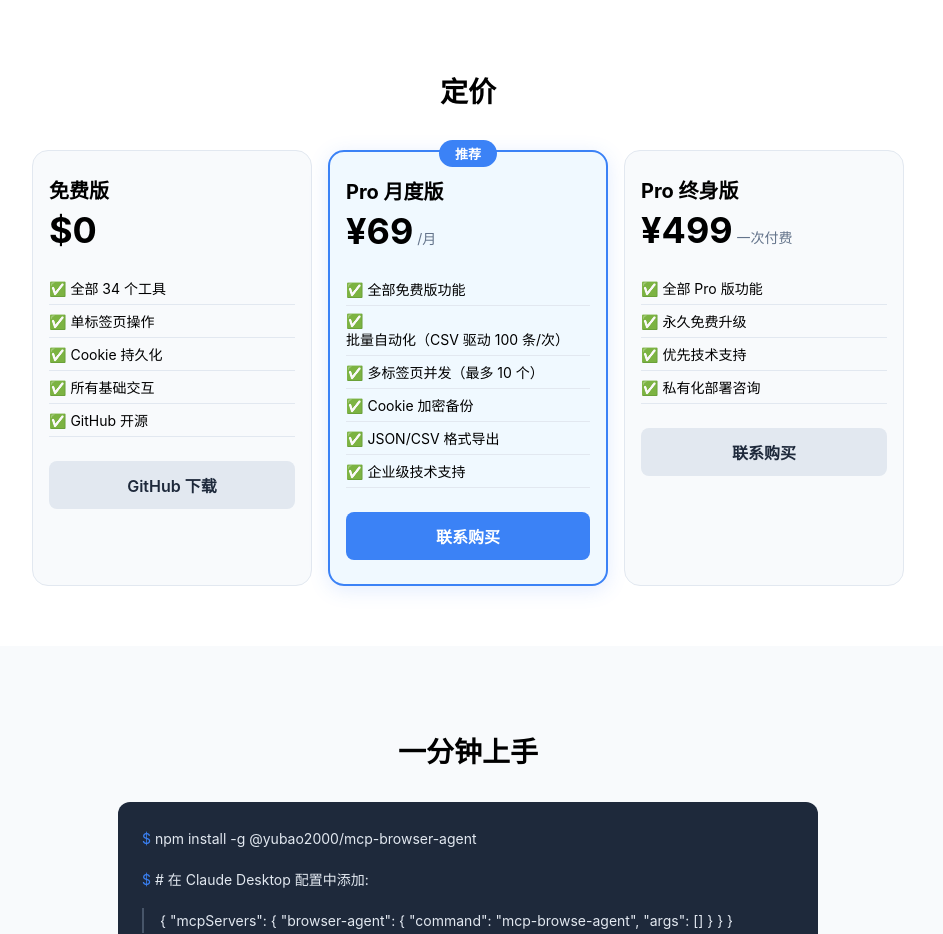
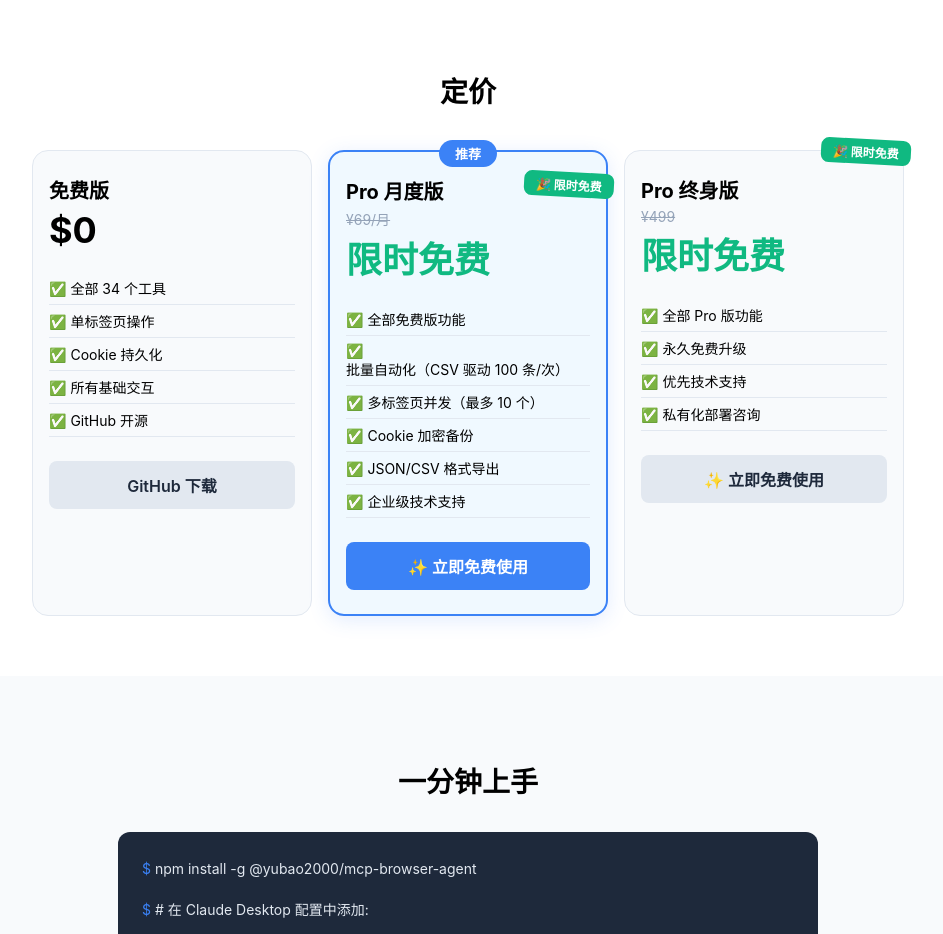
Before and after one commit to yubao2000/mcp-browser-server, a Next.js app in the folder landing/: page / in a window 1280 px wide. Shown: the part 1040-1974 px from the top of the page, without its empty margins (172-1115 px from the left). Built offline with nearby package versions, Linux system fonts and the light colour scheme.

Commit message:
fix: 限时免费 + 价格删除线

```diff
--- a/landing/app/page.tsx
+++ b/landing/app/page.tsx
@@ -31,11 +31,13 @@ const PLANS = [
     cta: "GitHub 下载",
     href: "https://github.com/yubao2000/mcp-browser-server",
     highlight: false,
+    badge: null,
+    originalPrice: null,
   },
   {
     tier: "Pro 月度版",
-    price: "¥69",
-    period: "/月",
+    price: "限时免费",
+    period: "",
     features: [
       "全部免费版功能",
       "批量自动化（CSV 驱动 100 条/次）",
@@ -44,23 +46,27 @@ const PLANS = [
       "JSON/CSV 格式导出",
       "企业级技术支持",
     ],
-    cta: "联系购买",
-    href: "https://wqt8sbwy.jsjform.com/f/wCRtYl",
+    cta: "✨ 立即免费使用",
+    href: "https://github.com/yubao2000/mcp-browser-server",
     highlight: true,
+    badge: "限时免费",
+    originalPrice: "¥69/月",
   },
   {
     tier: "Pro 终身版",
-    price: "¥499",
-    period: "一次付费",
+    price: "限时免费",
+    period: "",
     features: [
       "全部 Pro 版功能",
       "永久免费升级",
       "优先技术支持",
       "私有化部署咨询",
     ],
-    cta: "联系购买",
-    href: "https://wqt8sbwy.jsjform.com/f/wCRtYl",
+    cta: "✨ 立即免费使用",
+    href: "https://github.com/yubao2000/mcp-browser-server",
     highlight: false,
+    badge: "限时免费",
+    originalPrice: "¥499",
   },
 ];
 
@@ -201,11 +207,34 @@ export default function Home() {
                   推荐
                 </div>
               )}
+              {plan.badge && (
+                <div
+                  style={{
+                    position: "absolute",
+                    top: plan.highlight ? 20 : -12,
+                    right: -8,
+                    background: "#10b981",
+                    color: "white",
+                    padding: "4px 12px",
+                    borderRadius: 8,
+                    fontSize: 12,
+                    fontWeight: 700,
+                    transform: "rotate(3deg)",
+                  }}
+                >
+                  🎉 {plan.badge}
+                </div>
+              )}
               <div style={{ fontSize: 20, fontWeight: 700, marginBottom: 4 }}>
                 {plan.tier}
               </div>
               <div style={{ marginBottom: 20 }}>
-                <span style={{ fontSize: 36, fontWeight: 700 }}>{plan.price}</span>
+                {plan.originalPrice && (
+                  <div style={{ fontSize: 14, color: "#94a3b8", textDecoration: "line-through", marginBottom: 2 }}>
+                    {plan.originalPrice}
+                  </div>
+                )}
+                <span style={{ fontSize: 36, fontWeight: 700, color: plan.badge ? "#10b981" : undefined }}>{plan.price}</span>
                 {plan.period && (
                   <span style={{ color: "#64748b", fontSize: 14 }}> {plan.period}</span>
                 )}
```
Also changed, not shown: 3 other files (tests, documents, lock files or other folders).
